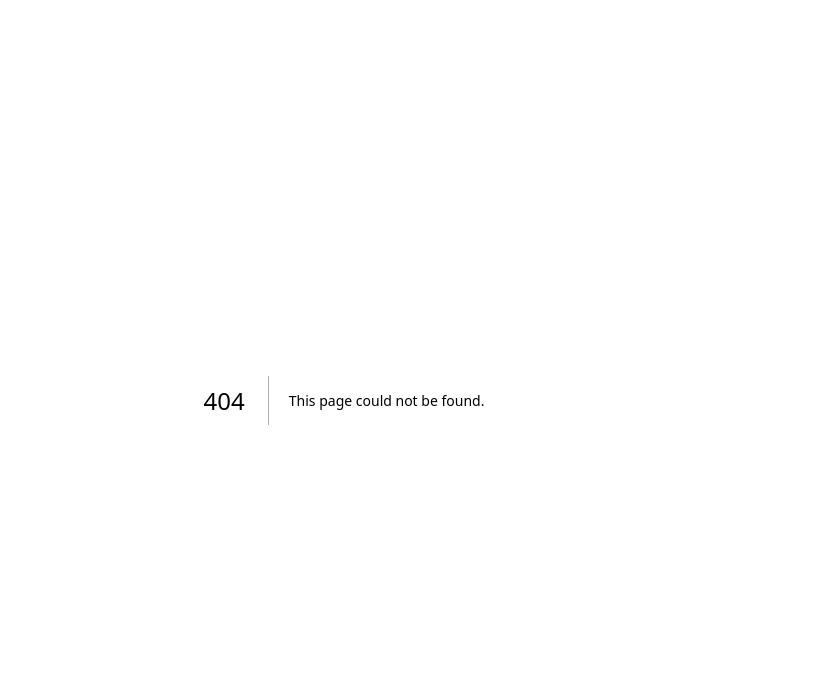
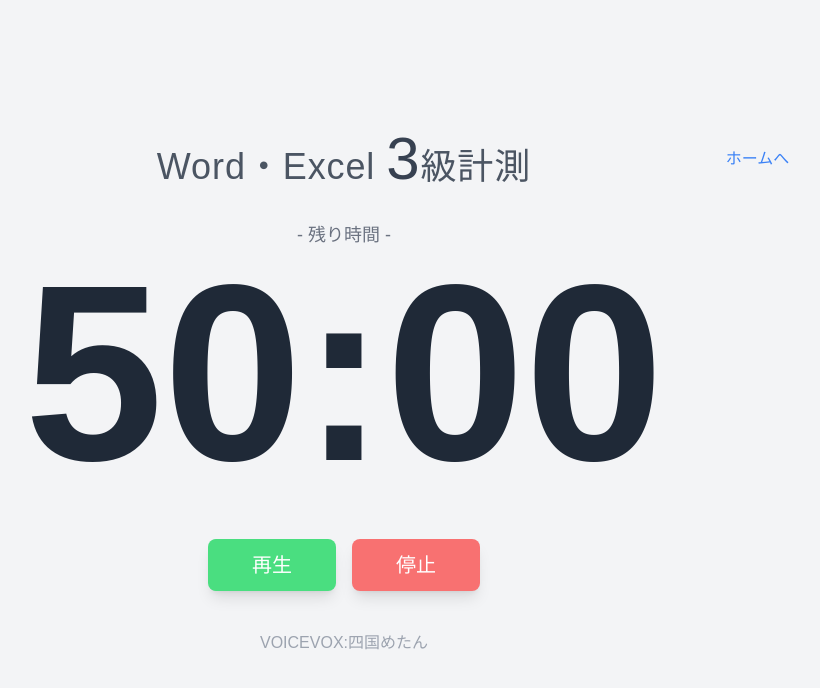
Before and after one commit to kuwa124/cs-timer, a Next.js app: page /threeAll in a window 1280 px wide. Before the commit this address had no page. Shown: the top 688 px of the page, without its empty margins (296-1116 px from the left). Built offline with nearby package versions, Linux system fonts and the light colour scheme.

Commit message:
✨ Word・Excel3級の計測ページ追加

```diff
--- /dev/null
+++ b/src/app/(routes)/(testingBefore)/threeAll/page.tsx
@@ -0,0 +1,29 @@
+import { Header } from '@/components/Header';
+import { Timer } from '@/components/Timer';
+import { getPageData } from '@/constants/pageConfig';
+import { Announcoments } from '@/types/type';
+
+const allTestingAnnouncements: Announcoments[] = [
+  // 50分（3000秒）から経過した分数後にアナウンス
+  // 何分経過後のアナウンスか、わかりやすいように「○○ * 60」で記載
+  { time: 3000 - 30 * 60, file: '/common/03_30minProgress.wav' },
+  { time: 3000 - 35 * 60, file: '/testingExcel/01_10minutesAgo.wav' },
+  { time: 3000 - 40 * 60, file: '/testingExcel/02_5minutesAgo.wav' },
+  { time: 3000 - 42 * 60, file: '/testingExcel/03_3minutesAgo.wav' },
+  { time: 3000 - 44 * 60, file: '/testingExcel/04_1minutesAgo.wav' },
+  { time: 3000 - 45 * 60, file: '/testingExcel/05_3LevelEnd.wav' },
+  { time: 3000 - 47 * 60, file: '/testingWord/03_3minutesAgo.wav' },
+  { time: 3000 - 49 * 60, file: '/testingWord/04_1minutesAgo.wav' },
+  { time: 3000 - 50 * 60, file: '/testingWord/05_3LevelEnd.wav' },
+];
+
+const allTesting = () => {
+  return (
+    <div className='flex flex-col items-center justify-center min-h-screen bg-gray-100'>
+      <Header title={getPageData('THREE_ALL').titleConfig} />
+      <Timer announcements={allTestingAnnouncements} />
+    </div>
+  );
+};
+
+export default allTesting;
--- a/src/constants/navigation.ts
+++ b/src/constants/navigation.ts
@@ -41,6 +41,11 @@
     titleConfig: getPageData('EXCEL_ALL').titleConfig, // ボタンに表示するテキスト
     path: getPageData('EXCEL_ALL').path, // クリック時の移動先URL
   },
+
+  {
+    titleConfig: getPageData('THREE_ALL').titleConfig, // ボタンに表示するテキスト
+    path: getPageData('THREE_ALL').path, // クリック時の移動先URL
+  },
 ];
 
 // CS検定用
--- a/src/constants/pageConfig.ts
+++ b/src/constants/pageConfig.ts
@@ -75,6 +75,16 @@
     path: '/excelAll',
   },
 
+  // Word・Excel3級計測ページの設定
+  THREE_ALL: {
+    titleConfig: {
+      subject: 'Word・Excel ',
+      level: '3',
+      examMode: '級計測',
+    },
+    path: '/threeAll',
+  },
+
   WORD3_TESTING: {
     titleConfig: {
       subject: 'Word ',
```
